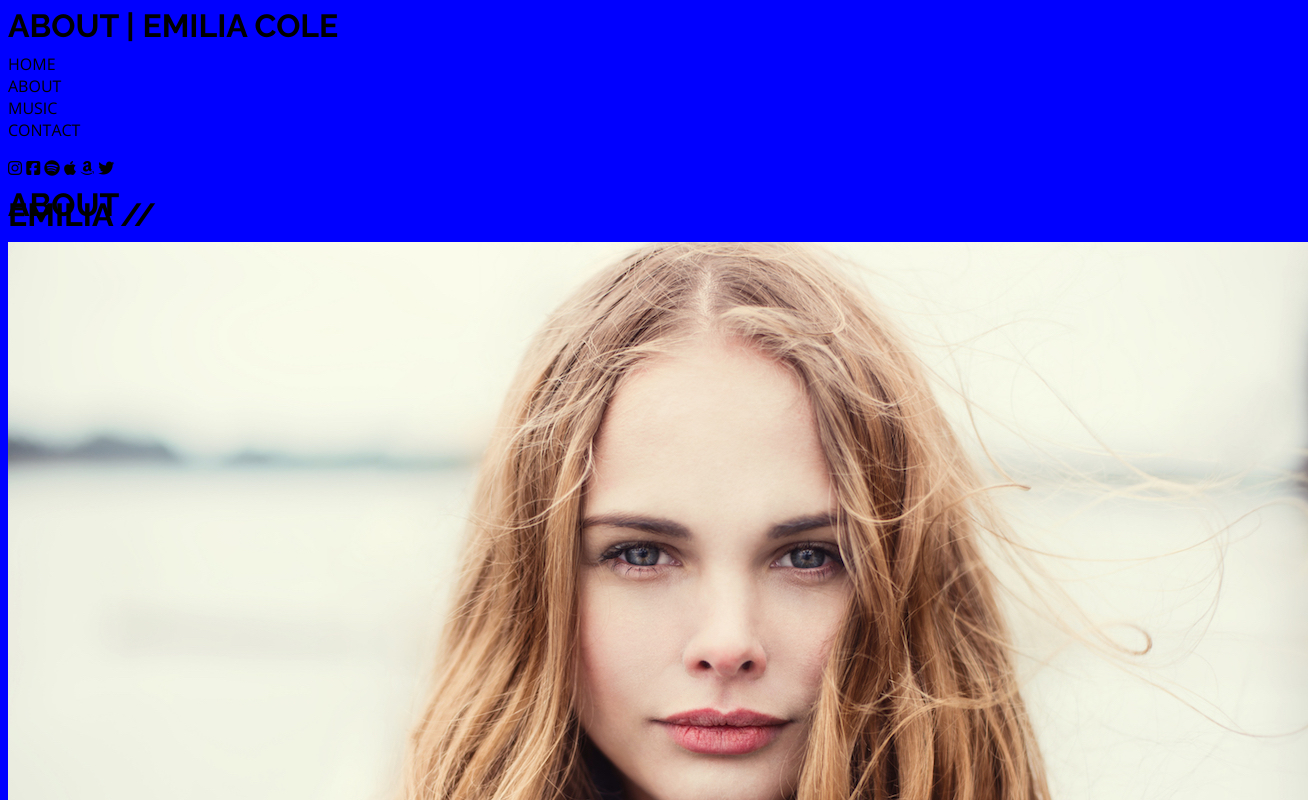
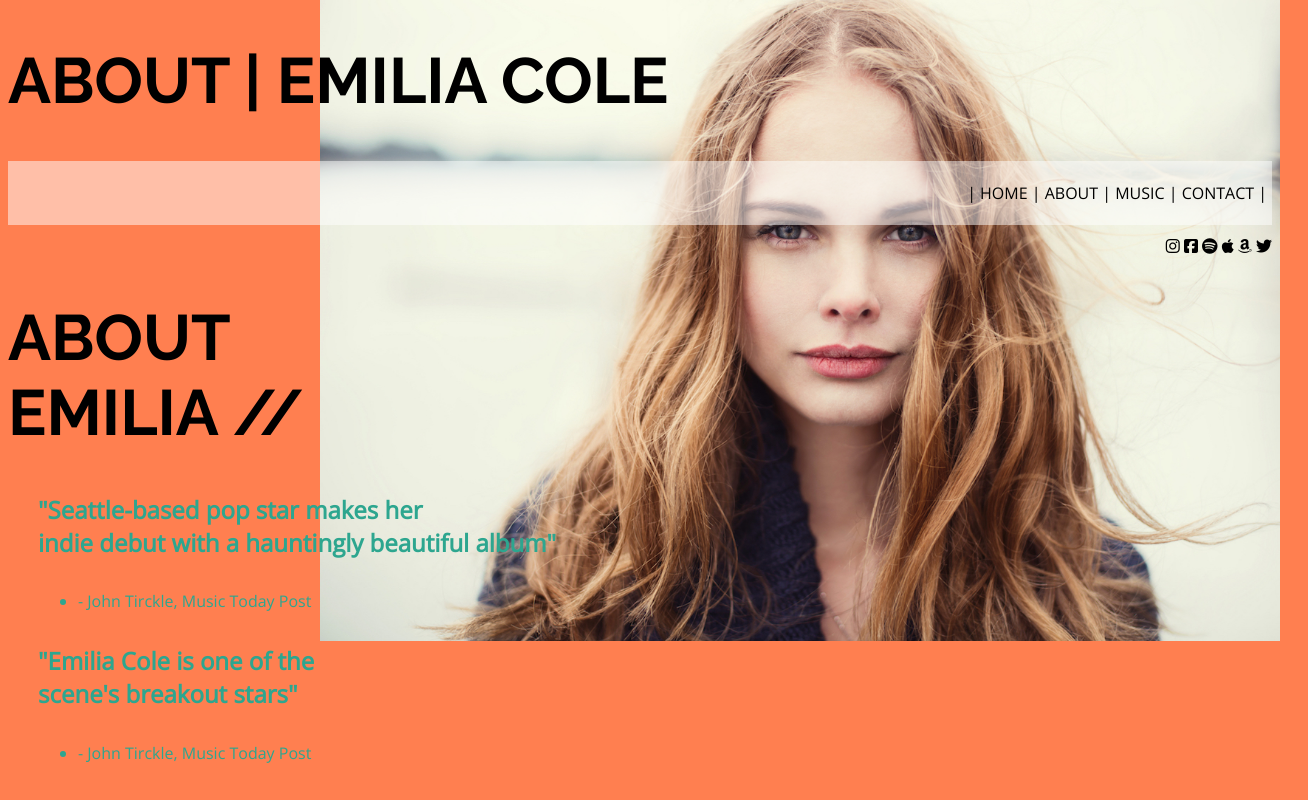
Before and after one commit to cristianh6/Emilia14-segundaversion, a website: page views/about.html in a window 1280 px wide. Shown: the top 800 px of the page, 1308 px wide, since content can reach past the window. Drawn offline with nearby package versions, Linux system fonts and the light colour scheme.

Commit message:
about hecho

```diff
--- a/public/css/about.css
+++ b/public/css/about.css
@@ -1,6 +1,24 @@
-body.about {
-    background-color: blue;
+.bodyAbout {
+    background-color: coral;
+    background-image: url("/images/emilia-about.jpg");
+    background-repeat: no-repeat;
+    background-size: 75%;
+    background-position: right top;
 }
-.about h1{
-    line-height: 10px;
+
+.bodyAbout section{
+    margin-left: 30px;
+    color: #2da68f;
 }
+
+.bodyAbout h4{
+    font-size: 24px;
+}
+
+.bodyAbout{
+    padding: 0%;
+}
+
+.bodyAbout ul li{
+    list-style-type: initial;
+}
--- a/public/css/general.css
+++ b/public/css/general.css
@@ -16,6 +16,10 @@ h1, h2{
     font-family: "Raleway";
 }
 
+h1{
+    font-size: 64px;
+}
+
 header nav ul li{
     text-transform: uppercase;
 }
--- /dev/null
+++ b/public/css/header.css
@@ -0,0 +1,16 @@
+header.horizontal nav ul li{
+    display: inline;
+}
+
+header.horizontal nav{
+    text-align: right;
+}
+
+header.horizontal nav.menu{
+    background-color: rgba(255, 255, 255, 0.5);
+    padding: 5px;
+}
+
+header.horizontal nav.redes{
+    margin-top: 10px;
+}
--- a/public/css/styles.css
+++ b/public/css/styles.css
@@ -1,5 +1,6 @@
 @import url('https://fonts.googleapis.com/css2?family=Open+Sans&family=Raleway:wght@400;700&family=Work+Sans&display=swap');
 @import "./general.css";
+@import "./header.css";
 @import "./home.css";
 @import "./about.css";
 @import "./contact.css";
--- a/views/about.html
+++ b/views/about.html
@@ -10,21 +10,21 @@
     <title>About | Emilia Cole</title>
 </head>
 
-<body class="about">
-  <header>
+<body class="bodyAbout">
+  <header class="horizontal">
     <h1>About | Emilia Cole</h1>
-    <nav>
+    <nav class="menu">
       <ul>
-      <li><a href="/">Home</a></li>
+      <li><a href="/">| Home</a></li>
 
-      <li><a href="/about">About</a></li>
+      <li><a href="/about">| About</a></li>
 
-      <li><a href="/music">Music</a></li>
+      <li><a href="/music">| Music</a></li>
 
-      <li><a href="/contact">Contact</a></li>
+      <li><a href="/contact">| Contact |</a></li>
     </ul>
     </nav>
-    <nav>
+    <nav class="redes">
 
       <a href=""><i class="fab fa-instagram"></i></a>
       <a href=""><i class="fab fa-facebook-square"></i></a>
@@ -42,8 +42,6 @@
 
   <main>
     <h1>about <br>emilia //</h1>
-    <img src="/images/emilia-about.jpg" alt="">
-
     <section>
 
       <article>
```
Also changed, not shown: views/contact.html (+1 -1 lines), views/home.html (+1 -1 lines), views/music.html (+1 -1 lines).
